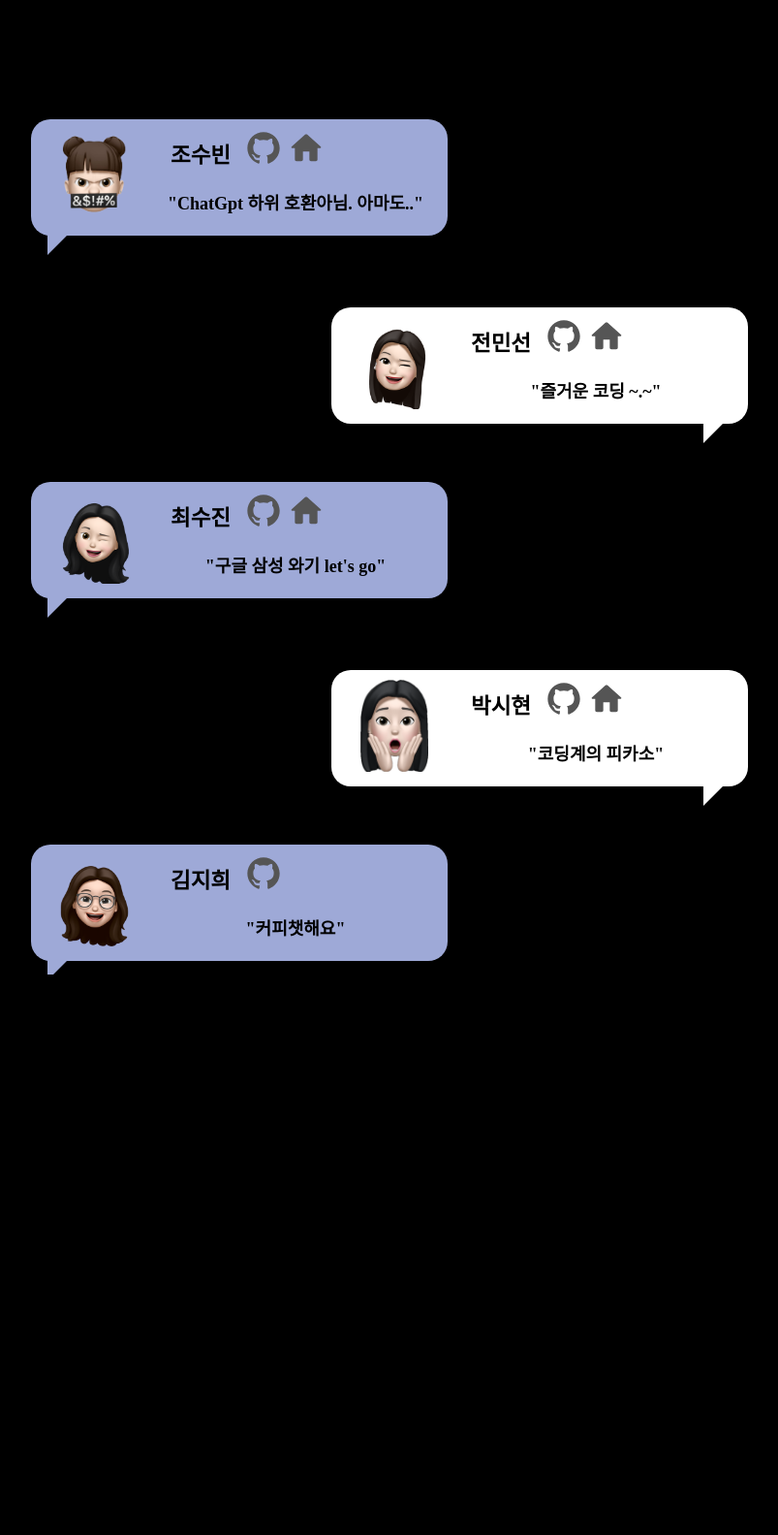
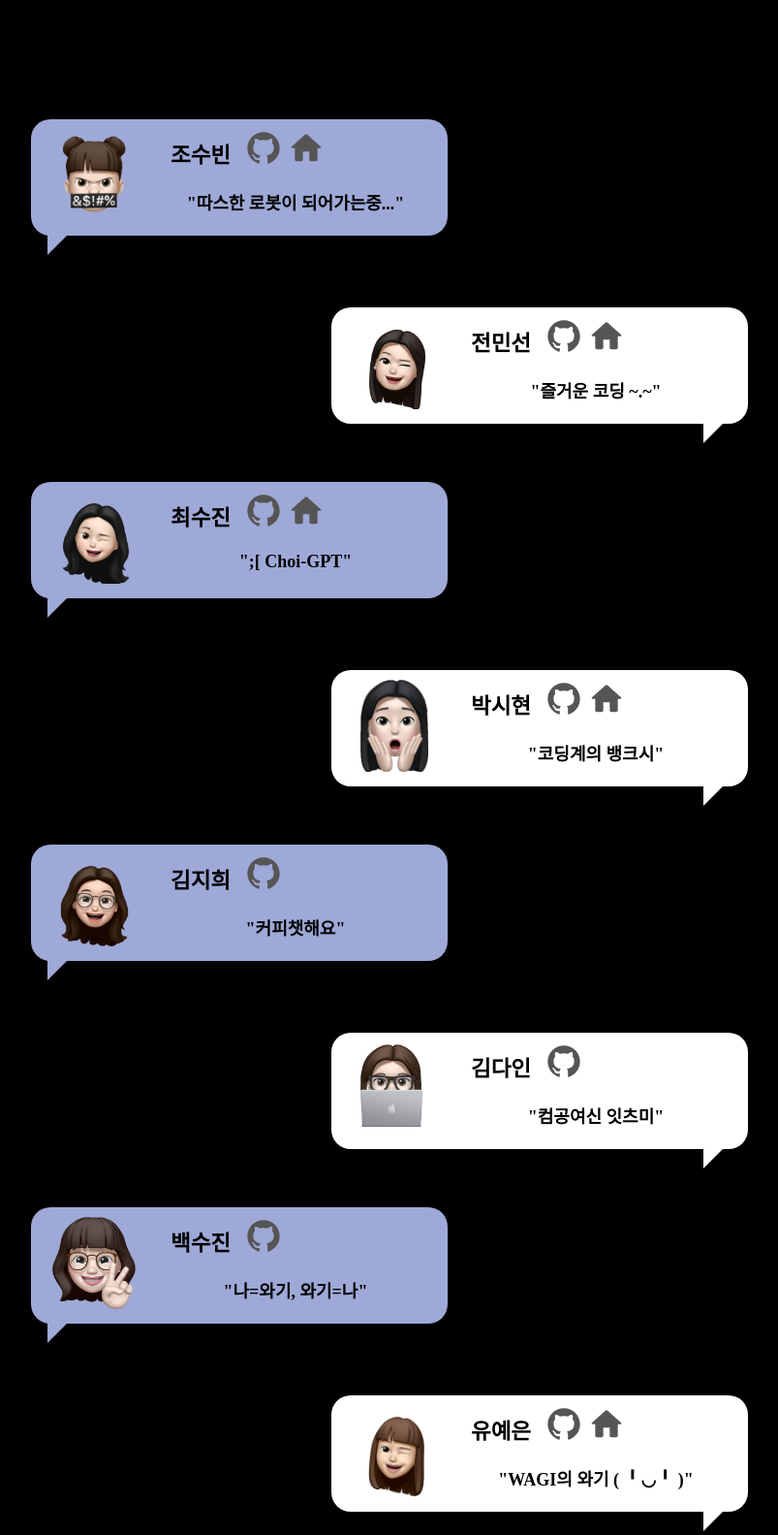
Before and after one commit to sswuWAGI/homepage, a Django app: page /people_2/ in a window 1280 px wide; the page is wider, and only the part inside the window is pictured. Shown: the part 337-1920 px from the top of that part at 97% size, without its empty margins (238-1041 px from the left). Run offline with Django 4.2, Linux system fonts and the light colour scheme; parts of the project's set-up code (start-up, migrations or seed data) failed here and were passed over; some web fonts are replaced.

Commit message:
와기 피플 2기, 3기 수정

```diff
--- a/static/css/people.css
+++ b/static/css/people.css
@@ -44,6 +44,7 @@
         /* float: inline-start;
         margin-left: 45px;
         margin-right: 20px;    */
+        margin-right: 20px;
     }
     .seoson3{
         display: inline;
--- a/static/js/people_2.js
+++ b/static/js/people_2.js
@@ -9,7 +9,7 @@ document.addEventListener('DOMContentLoaded', function() {
     {
       name: "조수빈",
       photo: "../static/img/people/조수빈.png",
-        bio: "ChatGpt 하위 호환아님. 아마도..",
+      bio: "따스한 로봇이 되어가는중...",
       link_1: "https://github.com/s0obang",
       link_2: "https://acrobaticcatapillar.tistory.com/",
     },
@@ -23,7 +23,7 @@ document.addEventListener('DOMContentLoaded', function() {
     {
       name: "최수진",
       photo: "../static/img/people/최수진.png",
-        bio: "구글 삼성 와기 let's go",
+      bio: ";[ Choi-GPT",
       link_1: "https://github.com/jinsujini",
       link_2: "https://sujinsutory.tistory.com/",
     },
@@ -31,7 +31,7 @@ document.addEventListener('DOMContentLoaded', function() {
     {
       name: "박시현",
       photo: "../static/img/people/박시현.png",
-        bio: "코딩계의 피카소",
+      bio: "코딩계의 뱅크시",
       link_1: "https://github.com/88guri",
       link_2: "https://welcome88guridesu.tistory.com/",
     },
@@ -41,6 +41,105 @@ document.addEventListener('DOMContentLoaded', function() {
       bio: "커피챗해요",
       link_1: "https://github.com/romdyfo",
     },
+    {
+      name: "김다인",
+      photo: "../static/img/people/김다인.png",
+      bio: "컴공여신 잇츠미",
+      link_1: "https://github.com/daaaaaaain",
+    },
+    {
+      name: "백수진",
+      photo: "../static/img/people/백수진.png",
+      bio: "나=와기, 와기=나",
+      link_1: "https://github.com/slwnt31",
+    },
+    {
+      name: "유예은",
+      photo: "../static/img/people/유예은.png",
+      bio: "WAGI의 와기 ( ╹◡╹ )",
+      link_1: "https://github.com/Yeeun102",
+      link_2: "https://yecococoding.tistory.com/",
+    },
+    {
+      name: "안소이",
+      photo: "../static/img/people/안소이.png",
+      bio: "세계최강와기 파이륑~ v^^v",
+      link_1: "https://github.com/so111e",
+    },
+    {
+      name: "손정민",
+      photo: "../static/img/people/손정민.png",
+      bio: "와기다 와기~! ٩(•̤̀ᵕ•̤́๑)૭✧",
+      link_1: "https://github.com/esperanza-Q",
+    },
+    {
+      name: "조아영",
+      photo: "../static/img/people/조아영.png",
+      bio: "나잖아, 와기의 미래",
+      link_1: "https://github.com/ayoung99",
+    },
+    {
+      name: "탁현주",
+      photo: "../static/img/people/탁현주.png",
+      bio: "와기 출신 구글 개발자 고고",
+      link_1: "https://github.com/aria101011",
+    },
+    {
+      name: "노혜린",
+      photo: "../static/img/people/노혜린.png",
+      bio: "와기는 코딩을 찢어",
+      link_1: "https://github.com/lynn0325",
+    },
+    {
+      name: "김주영",
+      photo: "../static/img/people/김주영.png",
+      bio: "나는야 와기개발자",
+      link_1: "https://github.com/wndud5245",
+    },
+    {
+      name: "고은희",
+      photo: "../static/img/people/고은희.png",
+      bio: "와기야 왜 자꾸 칭얼거려",
+      link_1: "https://github.com/qumaux24",
+    },
+    {
+      name: "김채연",
+      photo: "../static/img/people/김채연.png",
+      bio: "너도와기? 나도와기♡",
+      link_1: "https://github.com/chaeyeon9",
+    },
+    {
+      name: "김예은",
+      photo: "../static/img/people/김예은.png",
+      bio: " : > ",
+      link_1: "https://github.com/yyen0",
+    },
+    {
+      name: "권수정",
+      photo: "../static/img/people/권수정.png",
+      bio: "와기레츠고옹",
+      link_1: "https://github.com/sujeongkwon",
+    },
+    {
+      name: "이예솔",
+      photo: "../static/img/people/이예솔.png",
+      bio: "와기 고고링 (*ˊᵕˋ*)ﾉ",
+      link_1: "https://github.com/Sola0822",
+      link_2: "https://sola2003.tistory.com/",
+    },
+    {
+      name: "이정원",
+      photo: "../static/img/people/이정원.png",
+      bio: "제가 와기 당첨이라니⋰˚♡",
+      link_1: "https://github.com/bella292",
+    },
+    {
+      name: "조하늘",
+      photo: "../static/img/people/조하늘.png",
+      bio: "와기가되 ◟( ˘ ³˘)◞ ♡",
+      link_1: "https://github.com/gkdl0113",
+    },
+
 
     ];
 
@@ -96,17 +195,17 @@ document.addEventListener('DOMContentLoaded', function() {
       container.appendChild(bubble);
       }
 
-      for (let i = 0; i < 2 && i < peopleData.length; i++) {
+      for (let i = 0; i < 3 && i < peopleData.length; i++) {
         const person = peopleData[i];
         createBubble(person, i % 2 === 0);
       }
 
 
-      var Y = 100;
+      var Y = 120;
 
       window.addEventListener('scroll', function () {
         var winY = window.scrollY;
-        if (winY > Y*1.2) {
+        if (winY > Y*1.4) {
           const person = peopleData[visibleBubbles];
           createBubble(person, visibleBubbles % 2 === 0);
           visibleBubbles++;
@@ -119,7 +218,7 @@ document.addEventListener('DOMContentLoaded', function() {
     //pc 일때 js
     else  {
         const container = document.querySelector('.center');
-        let visibleBubbles = 2;
+        let visibleBubbles = 3;
 
         function createBubble(person, isLeft) {
           const bubble = document.createElement('div');
@@ -167,7 +266,7 @@ document.addEventListener('DOMContentLoaded', function() {
           container.appendChild(bubble);
         }
 
-      for (let i = 0; i < 2 && i < peopleData.length; i++) {
+      for (let i = 0; i < 3 && i < peopleData.length; i++) {
         const person = peopleData[i];
         createBubble(person, i % 2 === 0);
       }
```
Also changed, not shown: static/js/people_3.js (+51 -9 lines), static/img/people/고은희.png (added), static/img/people/권수정.png (added), static/img/people/김다인.png (added), static/img/people/김예은.png (added), static/img/people/김이안.png (added), static/img/people/김주영.png (added), static/img/people/노혜린.png (added), static/img/people/백수진.png (added), static/img/people/안소이.png (added), static/img/people/유예은.png (added), static/img/people/이예솔.png (added), static/img/people/이정원.png (added), static/img/people/조아영.png (added), 2 more files. Lines whose indentation alone changed are shown as unchanged.
